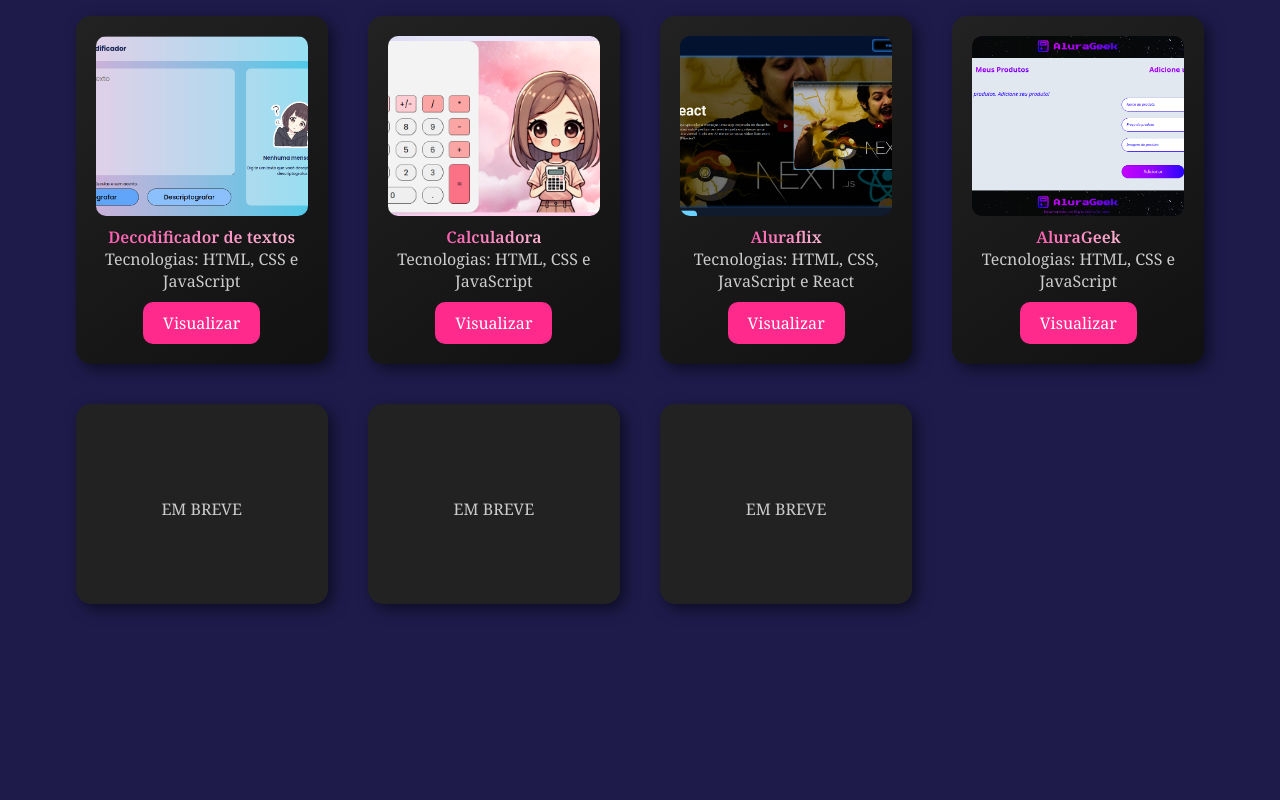
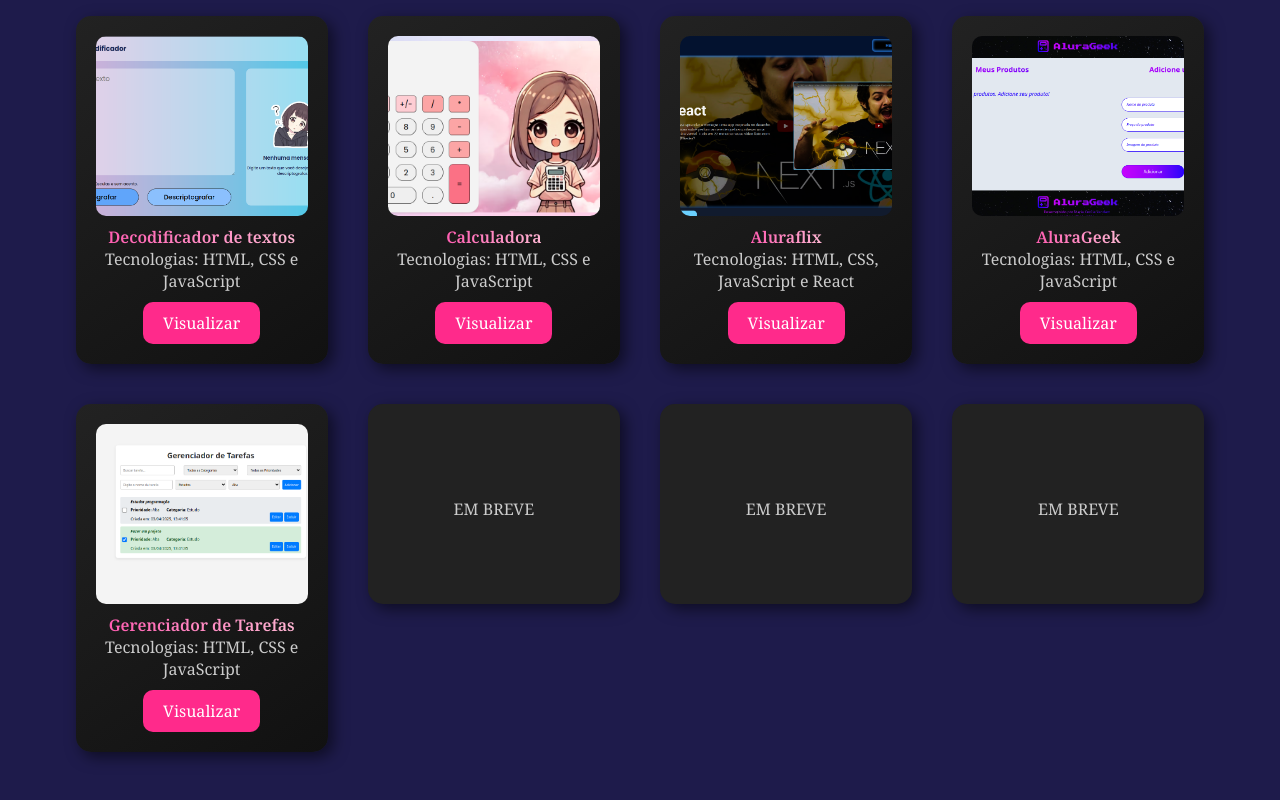
Before and after one commit to ceciliahorta/Portfolio, a plain HTML site: page index.html in a window 1280 px wide. Shown: the part 1318-2118 px from the top of the page. Before the commit the page ends 1972 px from the top, so only its background shows below. Drawn offline with Linux system fonts and the light colour scheme.

Commit message:
Alterações

```diff
--- a/index.html
+++ b/index.html
@@ -86,6 +86,11 @@
                 <p><strong>AluraGeek</strong><br>Tecnologias: HTML, CSS e JavaScript</p>
                 <a class="link" target="_blank" href="https://mcyssa.github.io/AluraGeek_2024/">Visualizar</a>
             </div>
+            <div class="projeto">
+                <img class="print" src="./img/projeto5.png" alt="Print do projeto de uma calculadora">
+                <p><strong>Gerenciador de Tarefas</strong><br>Tecnologias: HTML, CSS e JavaScript</p>
+                <a class="link" target="_blank" href="https://mcyssa.github.io/gerenciador-tarefas/">Visualizar</a>
+            </div>
             <div class="projeto em_breve">
                 <p>Em breve</p>
             </div>
--- a/styles.css
+++ b/styles.css
@@ -145,7 +145,6 @@
     width: 25px;
     height: 25px;
 }
-
 /* Seções */
 .sobre_mim, .projetos {
     display: flex;
```
Also changed, not shown: img/projeto5.png (added).
